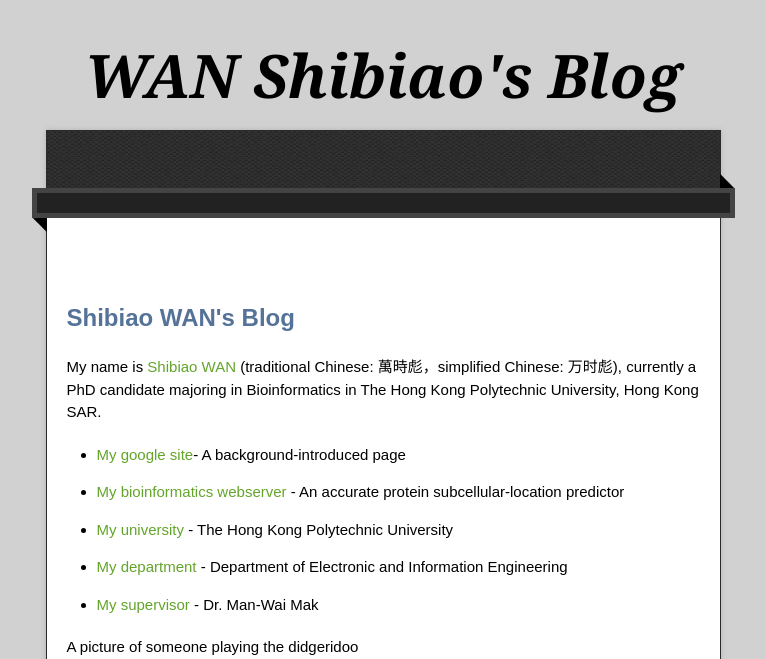
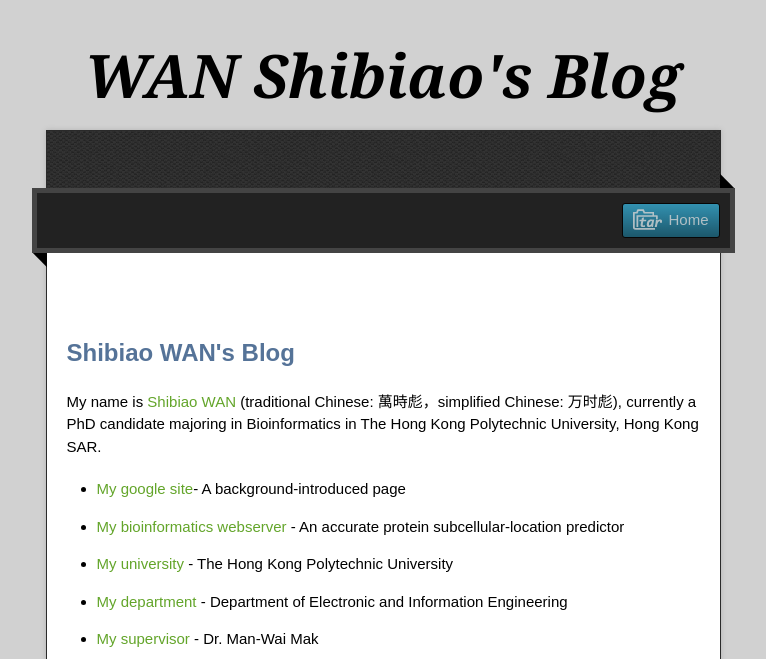
Before and after one commit to jojowang17/jekyll_demo, a Jekyll site: the page built from index.html, in a window 1280 px wide, cut to the strip 0-659 px from the top of the page. Shown: the whole strip, without its empty margins (257-1023 px from the left). Built offline with Jekyll 4.4.1, drawn with Linux system fonts in a browser that asks for light colours; nearby versions of some CDN libraries.

Commit message:
Update default.html

```diff
--- a/_layouts/default.html
+++ b/_layouts/default.html
@@ -29,6 +29,7 @@
       <div id="main" role="main">
         <div class="download-bar">
         <div class="inner">
+        <a href="https://www.wanshibiao.tk" class="download-button tar"><span>Home</span></a>
         </div>
         <span class="blc"></span><span class="trc"></span>
         </div>
```
